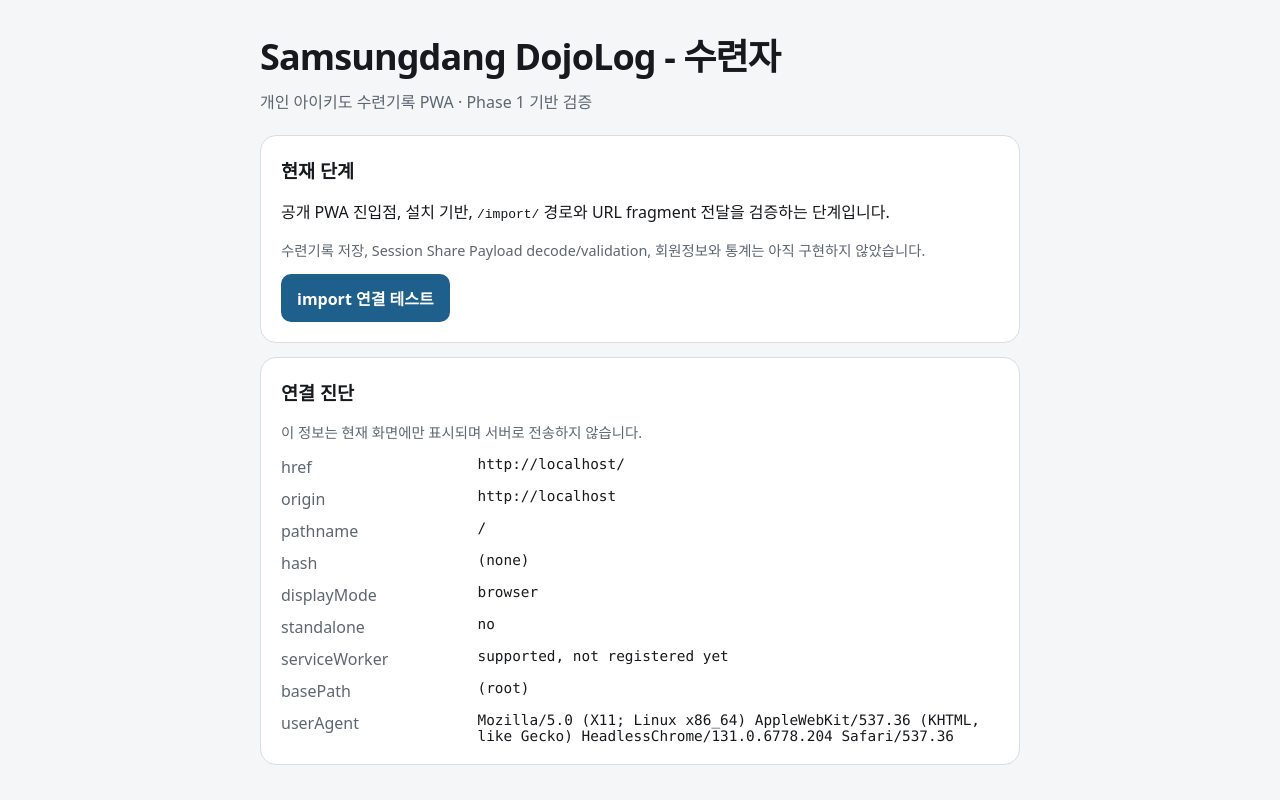
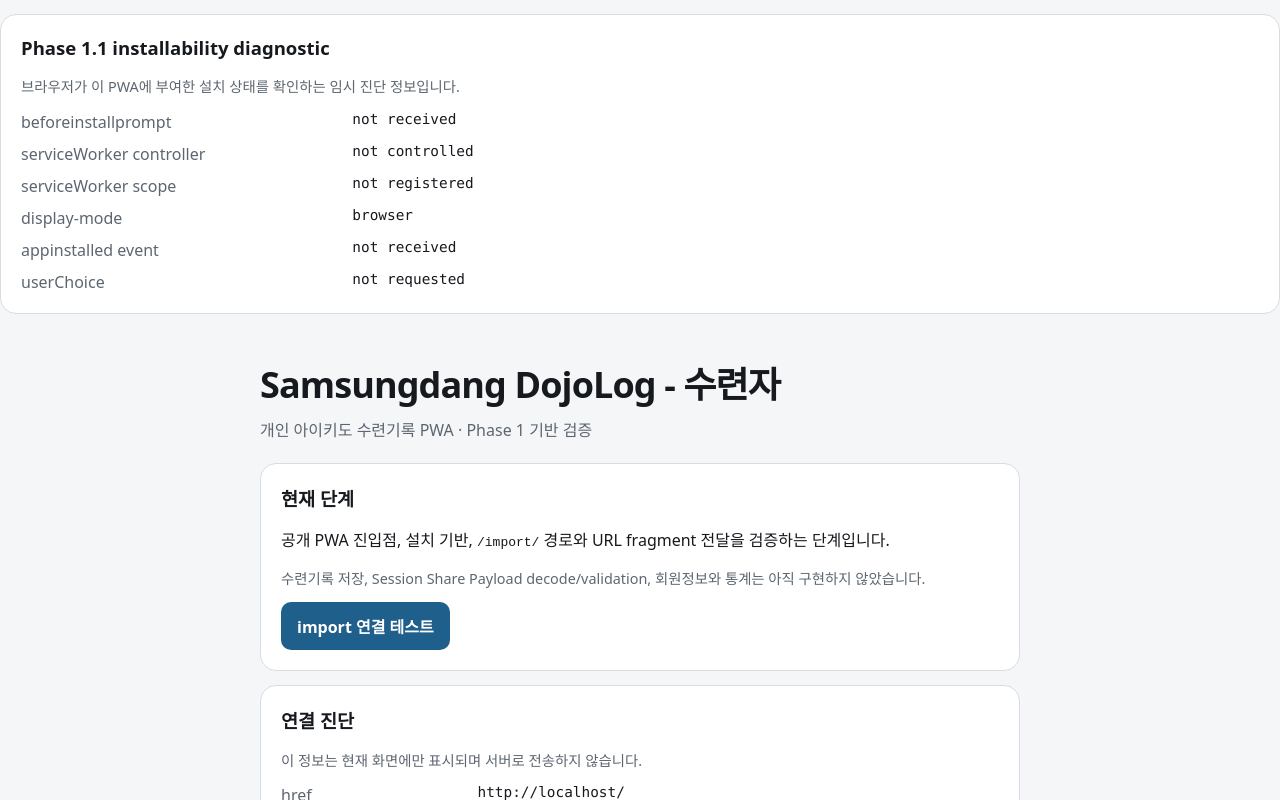
Before and after one commit to sungjuhwankr-oss/Samsungdang-DojoLog-Member, a Next.js app: page / in a window 1280 px wide. Shown: the top 800 px of the page. Built offline with nearby package versions, Linux system fonts and the light colour scheme.

Commit message:
feat: add Phase 1.1 installability diagnostic

```diff
--- a/app/components/pwa-bootstrap.tsx
+++ b/app/components/pwa-bootstrap.tsx
@@ -1,25 +1,122 @@
 "use client";
 
-import { useEffect } from "react";
+import { useEffect, useState } from "react";
 
 const basePath = process.env.NEXT_PUBLIC_BASE_PATH ?? "";
 
+type BeforeInstallPromptEvent = Event & {
+  prompt: () => Promise<void>;
+  userChoice: Promise<{
+    outcome: "accepted" | "dismissed";
+    platform: string;
+  }>;
+};
+
 export function PwaBootstrap() {
+  const [installPrompt, setInstallPrompt] =
+    useState<BeforeInstallPromptEvent | null>(null);
+  const [installPromptStatus, setInstallPromptStatus] =
+    useState<"received" | "not received">("not received");
+  const [controllerStatus, setControllerStatus] =
+    useState<"controlled" | "not controlled">("not controlled");
+  const [registrationScope, setRegistrationScope] = useState("not registered");
+  const [displayMode, setDisplayMode] =
+    useState<"standalone" | "browser">("browser");
+  const [appInstalled, setAppInstalled] =
+    useState<"received" | "not received">("not received");
+  const [userChoice, setUserChoice] = useState<
+    "accepted" | "dismissed" | "not requested"
+  >("not requested");
+
   useEffect(() => {
-    if (!("serviceWorker" in navigator)) return;
+    const standalone = window.matchMedia("(display-mode: standalone)").matches;
+    setDisplayMode(standalone ? "standalone" : "browser");
 
-    const register = async () => {
-      try {
-        await navigator.serviceWorker.register(`${basePath}/sw.js`, {
-          scope: `${basePath}/`,
-        });
-      } catch (error) {
-        console.error("Service worker registration failed", error);
-      }
+    const updateController = () => {
+      setControllerStatus(
+        navigator.serviceWorker?.controller ? "controlled" : "not controlled",
+      );
     };
 
-    register();
+    const onBeforeInstallPrompt = (event: Event) => {
+      event.preventDefault();
+      setInstallPrompt(event as BeforeInstallPromptEvent);
+      setInstallPromptStatus("received");
+    };
+
+    const onAppInstalled = () => {
+      setAppInstalled("received");
+      setInstallPrompt(null);
+    };
+
+    window.addEventListener("beforeinstallprompt", onBeforeInstallPrompt);
+    window.addEventListener("appinstalled", onAppInstalled);
+
+    if ("serviceWorker" in navigator) {
+      navigator.serviceWorker.addEventListener(
+        "controllerchange",
+        updateController,
+      );
+
+      navigator.serviceWorker
+        .register(basePath + "/sw.js", {
+          scope: basePath + "/",
+        })
+        .then((registration) => {
+          setRegistrationScope(registration.scope);
+          updateController();
+        })
+        .catch((error) => {
+          console.error("Service worker registration failed", error);
+        });
+    }
+
+    return () => {
+      window.removeEventListener("beforeinstallprompt", onBeforeInstallPrompt);
+      window.removeEventListener("appinstalled", onAppInstalled);
+      navigator.serviceWorker?.removeEventListener(
+        "controllerchange",
+        updateController,
+      );
+    };
   }, []);
 
-  return null;
+  const requestInstall = async () => {
+    if (!installPrompt) return;
+
+    await installPrompt.prompt();
+    const choice = await installPrompt.userChoice;
+    setUserChoice(choice.outcome);
+    setInstallPrompt(null);
+  };
+
+  return (
+    <section className="panel install-diagnostic" aria-labelledby="install-diagnostic-title">
+      <h2 id="install-diagnostic-title">
+        Phase 1.1 installability diagnostic
+      </h2>
+      <p className="small">
+        브라우저가 이 PWA에 부여한 설치 상태를 확인하는 임시 진단 정보입니다.
+      </p>
+      <dl className="diag-grid">
+        <dt>beforeinstallprompt</dt>
+        <dd>{installPromptStatus}</dd>
+        <dt>serviceWorker controller</dt>
+        <dd>{controllerStatus}</dd>
+        <dt>serviceWorker scope</dt>
+        <dd>{registrationScope}</dd>
+        <dt>display-mode</dt>
+        <dd>{displayMode}</dd>
+        <dt>appinstalled event</dt>
+        <dd>{appInstalled}</dd>
+        <dt>userChoice</dt>
+        <dd>{userChoice}</dd>
+      </dl>
+      {installPrompt ? (
+        <button className="cta install-button" type="button" onClick={requestInstall}>
+          앱 설치
+        </button>
+      ) : null}
+    </section>
+  );
 }
--- a/app/manifest.ts
+++ b/app/manifest.ts
@@ -9,6 +9,7 @@ export default function manifest(): MetadataRoute.Manifest {
     name: "Samsungdang DojoLog - 수련자",
     short_name: "DojoLog 수련자",
     description: "내 아이키도 수련 이력을 장기간 누적해서 보는 개인 수련기록 도구",
+    id: `${basePath}/`,
     start_url: `${basePath}/`,
     scope: `${basePath}/`,
     display: "standalone",
```
